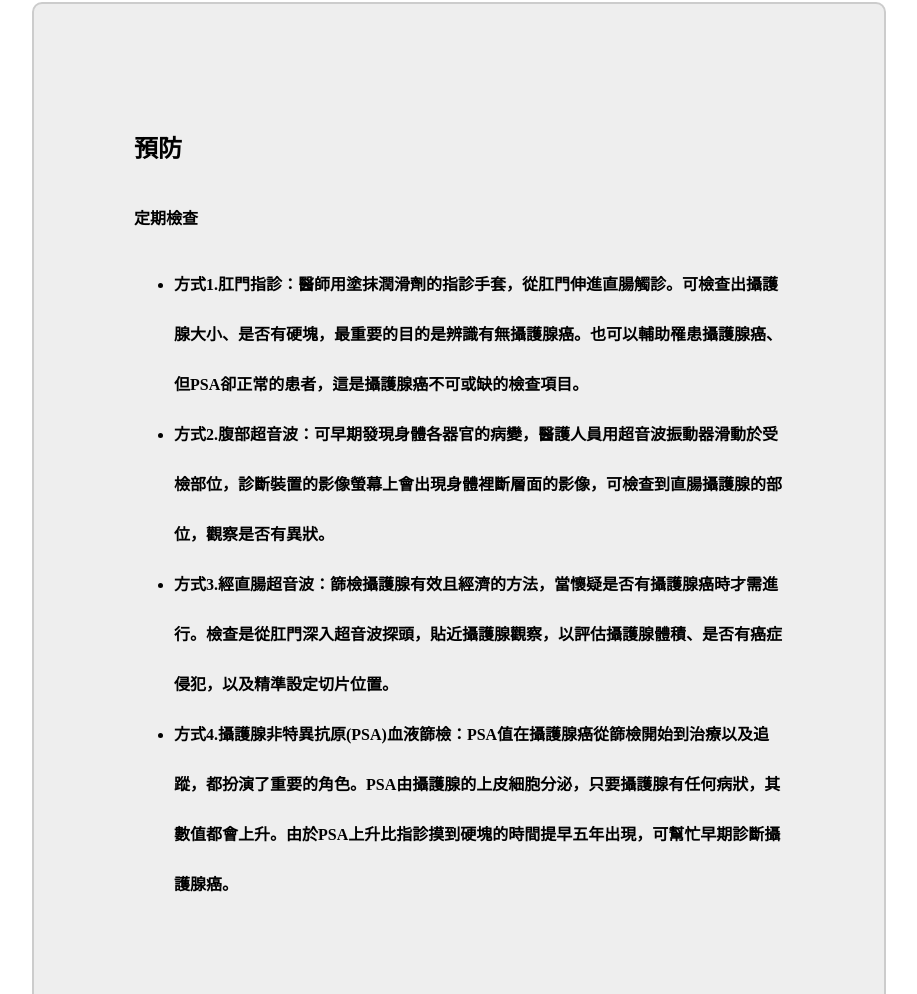
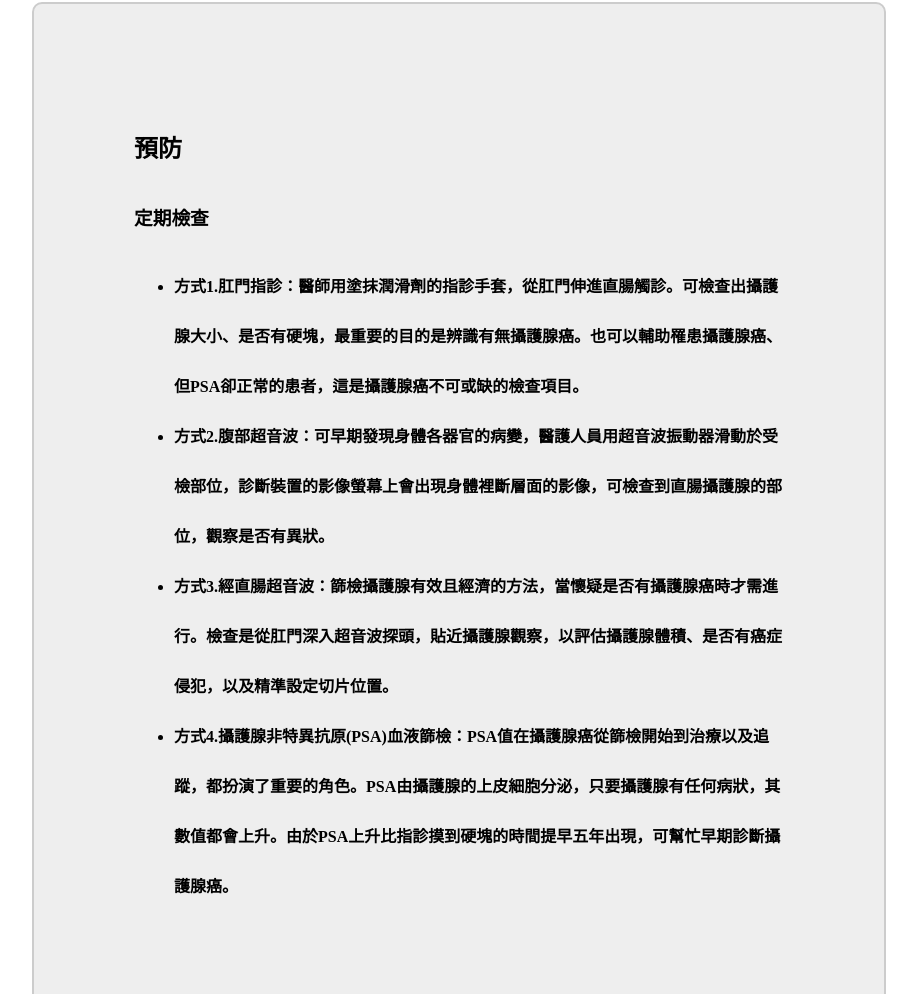
Before and after one commit to Lilian1016/Lilian.github.io, a plain HTML site: page cancer6.html in a window 1280 px wide. Shown: the part 2033-3027 px from the top of the page, without its empty margins (181-1098 px from the left). Drawn offline with Linux system fonts and the light colour scheme.

Commit message:
Update cancer6.html

```diff
--- a/cancer6.html
+++ b/cancer6.html
@@ -40,7 +40,7 @@
     <hr>
 <div style="border:2px #ccc solid;border-radius:10px;width:650px;height:800px;background-color:#eee;padding:100px;line-height:50px;margin: 0px auto;">
   <h2><b>預防</h2>
-<p>定期檢查</p>
+    <h3>定期檢查</h3>
 <ul>
   <li>方式1.肛門指診：醫師用塗抹潤滑劑的指診手套，從肛門伸進直腸觸診。可檢查出攝護腺大小、是否有硬塊，最重要的目的是辨識有無攝護腺癌。也可以輔助罹患攝護腺癌、但PSA卻正常的患者，這是攝護腺癌不可或缺的檢查項目。 </li>
    <li>方式2.腹部超音波：可早期發現身體各器官的病變，醫護人員用超音波振動器滑動於受檢部位，診斷裝置的影像螢幕上會出現身體裡斷層面的影像，可檢查到直腸攝護腺的部位，觀察是否有異狀。</li>
```
